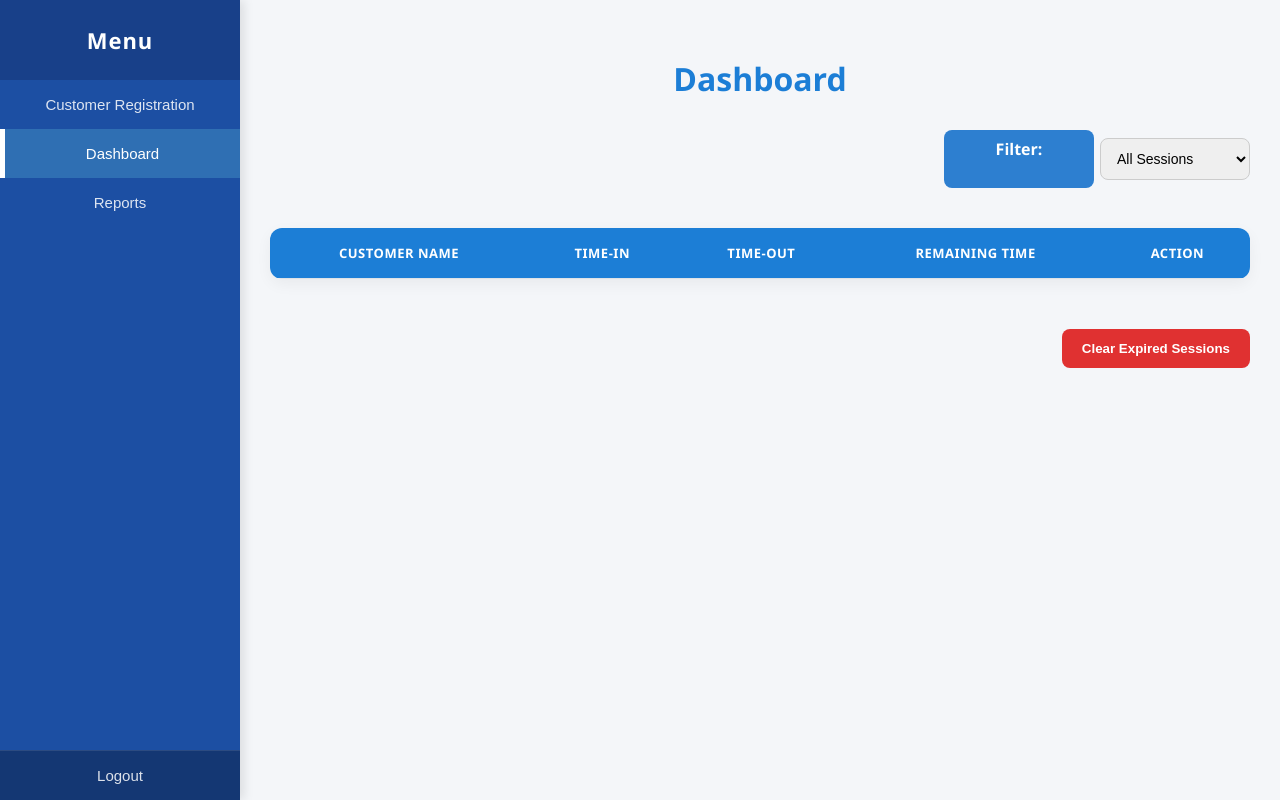
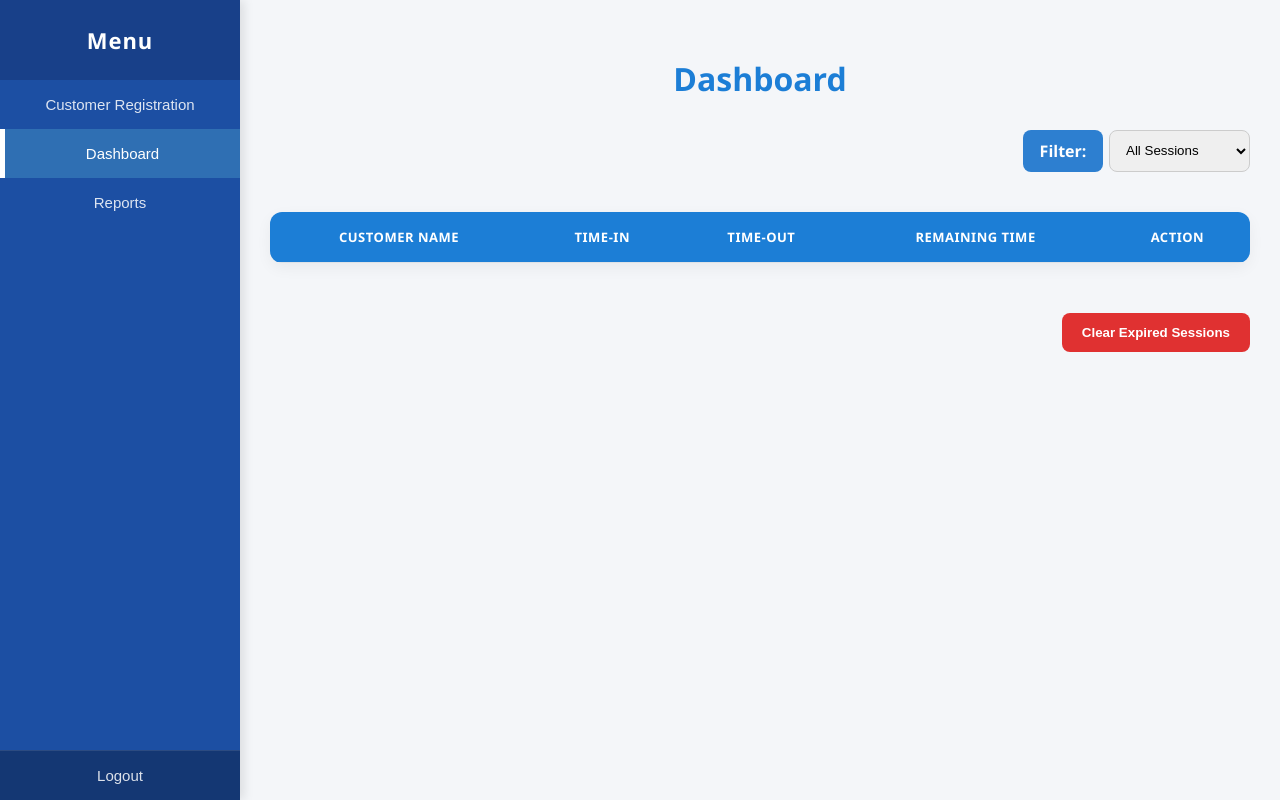
Before and after one commit to Mikmik1996/customer-session-tracking, a website: page frontend/dashboard.html in a window 1280 px wide. Both pictures are taken after a click on the button "Dashboard". Drawn offline with nearby package versions, Linux system fonts and the light colour scheme; no server answers.

Commit message:
Make dashboard filter controls uniform and improve dashboard UI

```diff
--- a/frontend/dashboard.html
+++ b/frontend/dashboard.html
@@ -54,20 +54,23 @@
 .dashboard-filter label {
   background: #2d7fd0;
   color: white;
-  width: 150px;
+  font-weight: bold;
+
+  display: flex;
+  align-items: center;
+  justify-content: center;
+
+  min-width: 80px;
   height: 42px;
-  text-align: center;
-  padding: 8px 0;
   border-radius: 8px;
-  font-weight: bold;
 }
+
 .dashboard-filter select {
-  width: 150px;
+  min-width: 140px;
   height: 42px;
-  padding: 8px 12px;
   border: 1px solid #ccc;
   border-radius: 8px;
-  font-size: 14px;
+  padding: 0 12px;
 }
 
     /* ==========================================
```
